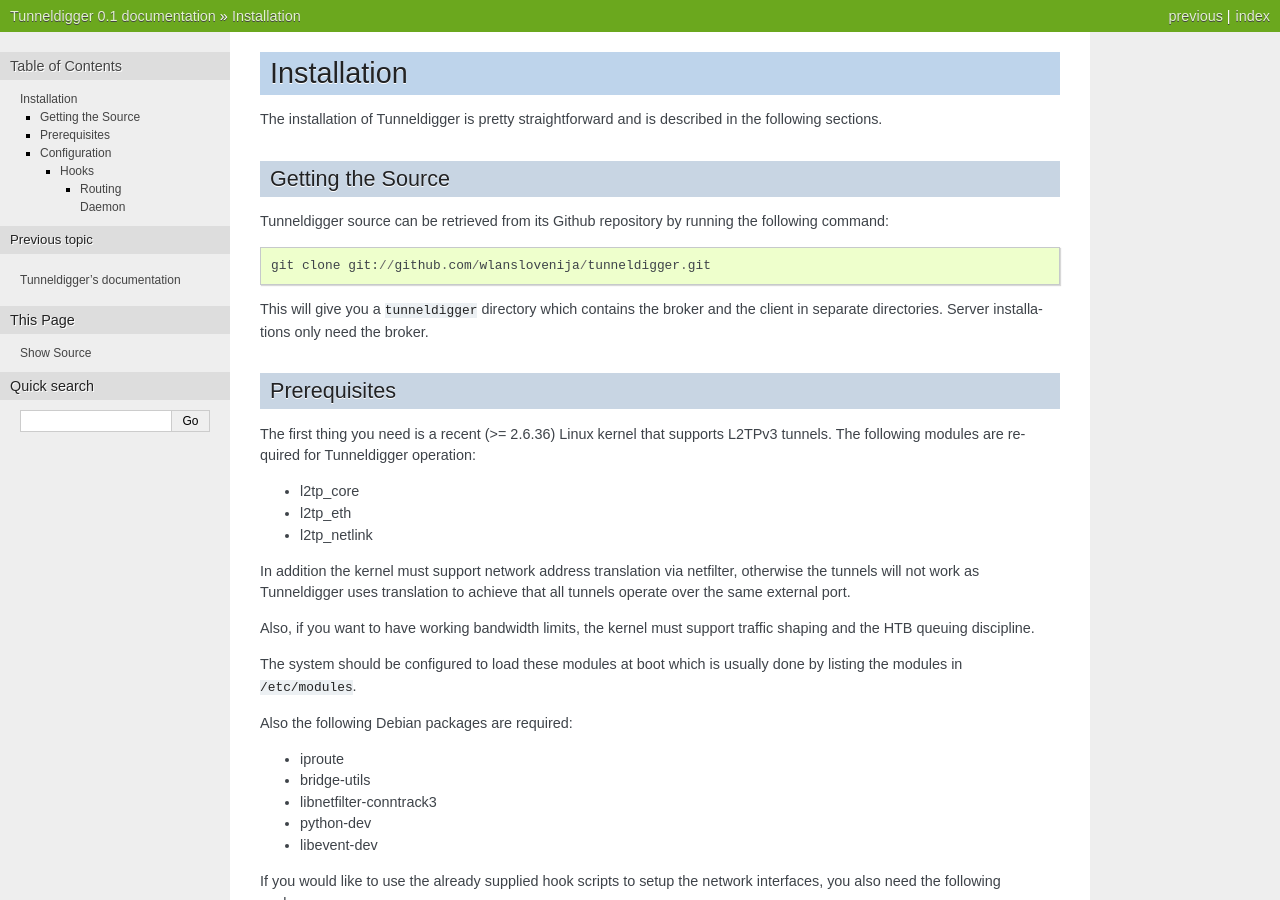
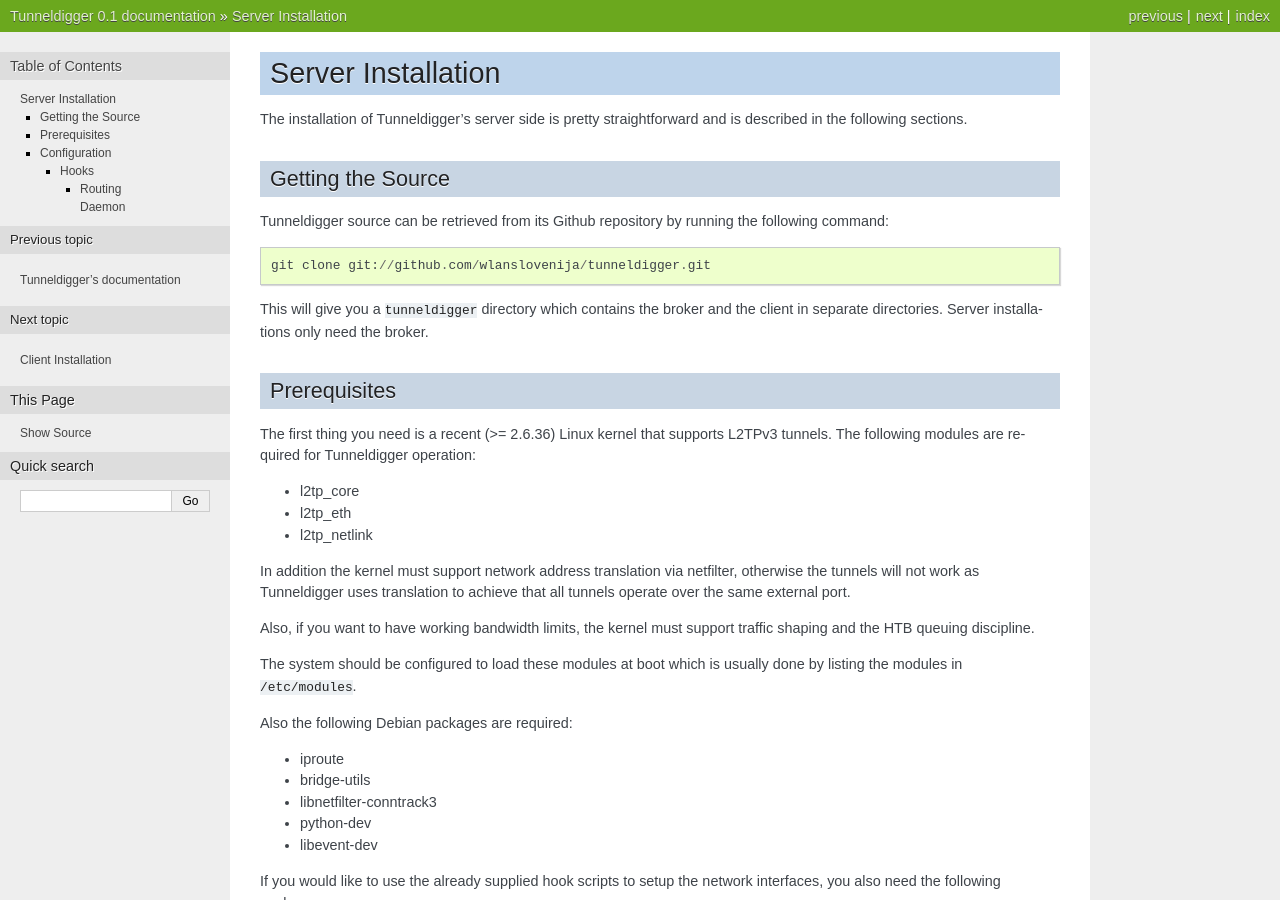
Before and after one commit to wlanslovenija/tunneldigger, a Sphinx documentation site: the page built from docs/server.rst, in a window 1280 px wide and 900 px high. Built offline with Sphinx 7.4.7, drawn with Linux system fonts in a browser that asks for light colours; some of the changed text lies outside the part shown.

Commit message:
Document client code.

```diff
--- a/docs/index.rst
+++ b/docs/index.rst
@@ -13,7 +13,8 @@
 .. toctree::
    :maxdepth: 2
 
-   installation
+   server
+   client
 
 Issue Tracker, Source Code and Mailing List
 -------------------------------------------
--- a/docs/installation.rst
+++ b/docs/server.rst
@@ -1,8 +1,8 @@
-Installation
-============
+Server Installation
+===================
 
-The installation of Tunneldigger is pretty straightforward and is described
-in the following sections.
+The installation of Tunneldigger's server side is pretty straightforward and is
+described in the following sections.
 
 Getting the Source
 ------------------
```
Also changed, not shown: docs/client.rst (added, +22 -0 lines).
